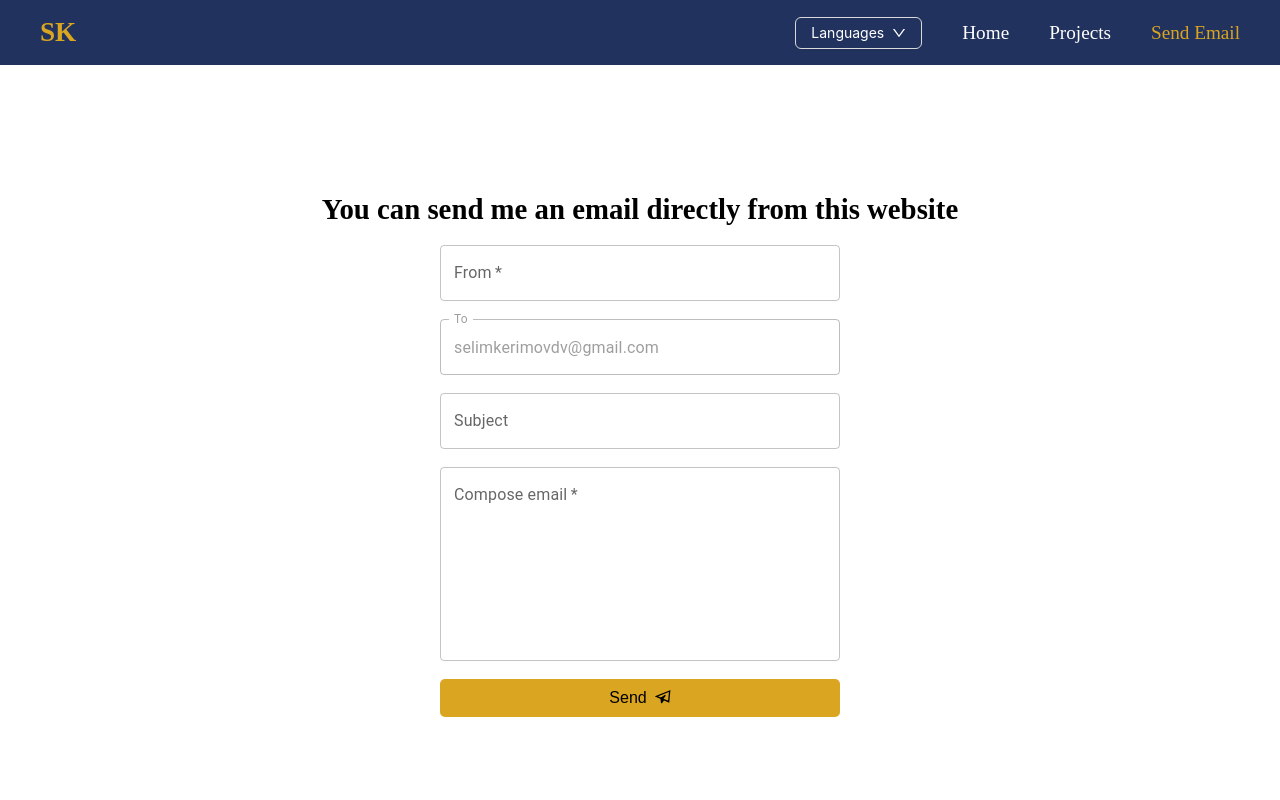
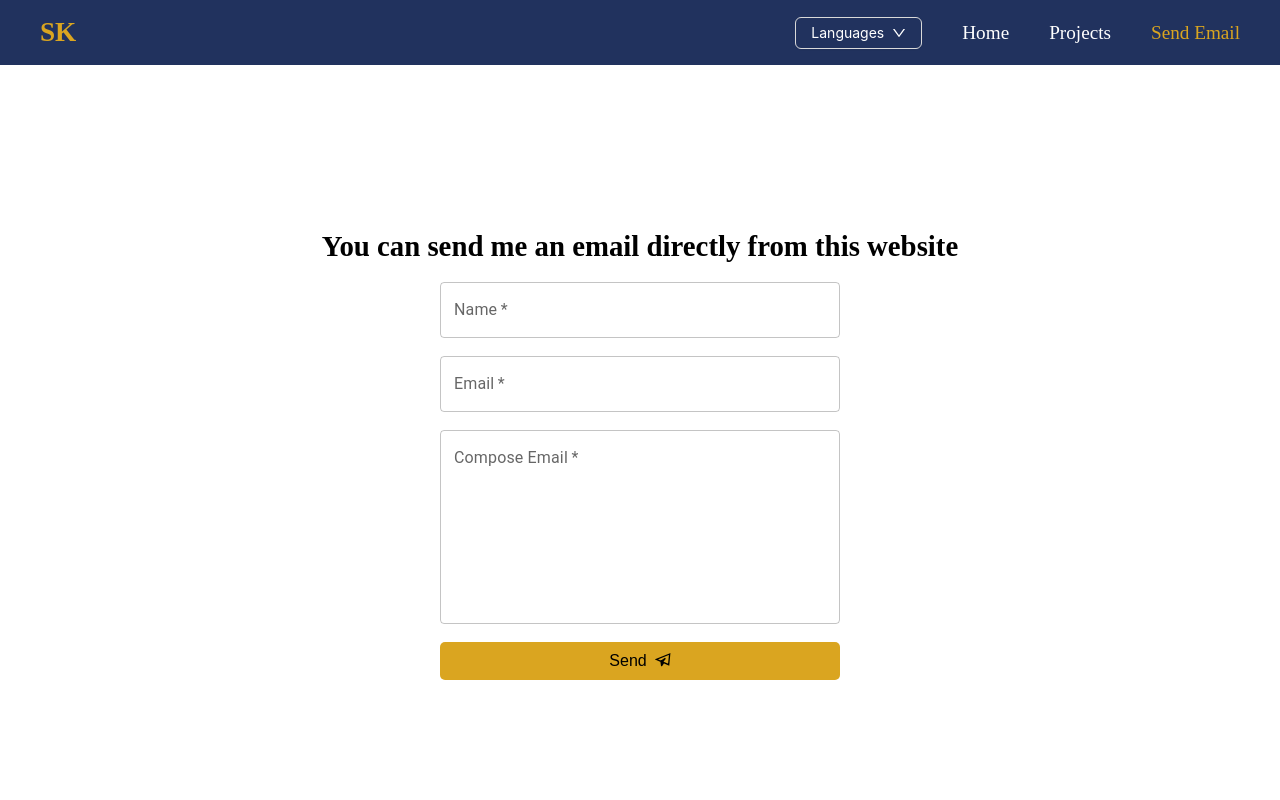
Before and after one commit to selim-kerimow/react-portfolio, a React (Vite) app: page /email in a window 1280 px wide. Shown: the top 800 px of the page. Built offline with nearby package versions, Linux system fonts and the light colour scheme; a web font is replaced by a local one.

Commit message:
connected to emailjs

```diff
--- a/src/css/sendEmail.css
+++ b/src/css/sendEmail.css
@@ -26,6 +26,7 @@
     background-color: goldenrod;
     border: none;
     border-radius: 5px;
+    cursor: pointer;
 }
 
 .email--title {
--- a/src/languages/english/global.json
+++ b/src/languages/english/global.json
@@ -19,8 +19,8 @@
     },
     "email": {
         "title": "You can send me an email directly from this website",
-        "from": "From",
-        "to": "to",
+        "name": "Name",
+        "email": "Email",
         "subject": "Subject",
         "compose": "Compose Email"
     }
--- a/src/languages/russian/global.json
+++ b/src/languages/russian/global.json
@@ -19,8 +19,8 @@
     },
     "email": {
         "title": "Вы можете отправить мне email прямо с этого веб-сайта",
-        "from": "От",
-        "to": "Кому",
+        "name": "Имя",
+        "email": "Email",
         "subject": "Тема",
         "compose": "Сообщение"
     }
--- /dev/null
+++ b/src/pages/SendEmail.jsx
@@ -0,0 +1,76 @@
+import React, { useRef } from "react";
+import emailjs from '@emailjs/browser'
+
+// css
+import '../css/sendEmail.css'
+
+// Material UI && Ant Design
+import { TextField } from "@mui/material";
+import { message } from 'antd';
+
+// react-icons
+import { GrSend } from 'react-icons/gr'
+import { useTranslation } from "react-i18next";
+
+
+const SendEmail = () => {
+
+    const [t] = useTranslation("global")
+    const form = useRef()
+
+    const sendEmail = (e) => {
+        e.preventDefault()
+        emailjs.sendForm('service_2bu6mok', 'template_mgstshe', form.current, 'iehaW4mfPHICH6fLT')
+        .then(
+            (result) => {
+                console.log(result.text)
+                e.target.reset()
+                message.success('Message sent!')
+            }, (error) => {
+                console.log(error.text)
+                message.error("Something went wrong! Do you have VPN?")
+            }
+        )
+    }
+
+    return (
+        <div className="email">
+            <h1 className="email--title">{t('email.title')}</h1>
+
+            <form className="email--form" ref={form} onSubmit={sendEmail}>
+
+                <TextField
+                    type='text'
+                    name="user_name"
+                    required
+                    id="outlined-required"
+                    label={t('email.name')}
+                    fullWidth={true}
+                />
+                <TextField
+                    type='text'
+                    name="user_email"
+                    id="outlined-required"
+                    label={t('email.email')}
+                    fullWidth={true}
+                    required
+                />
+                <TextField
+                    type='text'
+                    name="message"
+                    required
+                    id="outlined-multiline-static"
+                    label={t('email.compose')}
+                    multiline
+                    rows={7}
+                />
+                <button className="email--send" type="submit">
+                    Send <GrSend />
+                </button>
+
+            </form>
+        </div>
+    )
+}
+
+export default SendEmail
--- a/src/pages/SendEmail.tsx
+++ /dev/null
@@ -1,61 +0,0 @@
-import React from "react";
-
-// css
-import '../css/sendEmail.css'
-
-// Material UI
-import { TextField } from "@mui/material";
-
-// react-icons
-import { GrSend } from 'react-icons/gr'
-import { useTranslation } from "react-i18next";
-
-
-const SendEmail: React.FC = () => {
-
-    const [t] = useTranslation("global")
-
-    return (
-        <div className="email">
-            <h1 className="email--title">{t('email.title')}</h1>
-
-            <form className="email--form">
-
-                <TextField
-
-                    required
-                    id="outlined-required"
-                    label="From"
-                    fullWidth={true}
-                />
-                <TextField
-
-                    disabled
-                    id="outlined-required"
-                    label="To"
-                    defaultValue='selimkerimovdv@gmail.com'
-                    fullWidth={true}
-                />
-                <TextField
-                    id="outlined-multiline-flexible"
-                    label="Subject"
-                    multiline
-                    fullWidth={true}
-                />
-                <TextField
-                    required
-                    id="outlined-multiline-static"
-                    label="Compose email"
-                    multiline
-                    rows={7}
-                />
-                <button className="email--send">
-                    Send <GrSend />
-                </button>
-
-            </form>
-        </div>
-    )
-}
-
-export default SendEmail
```
